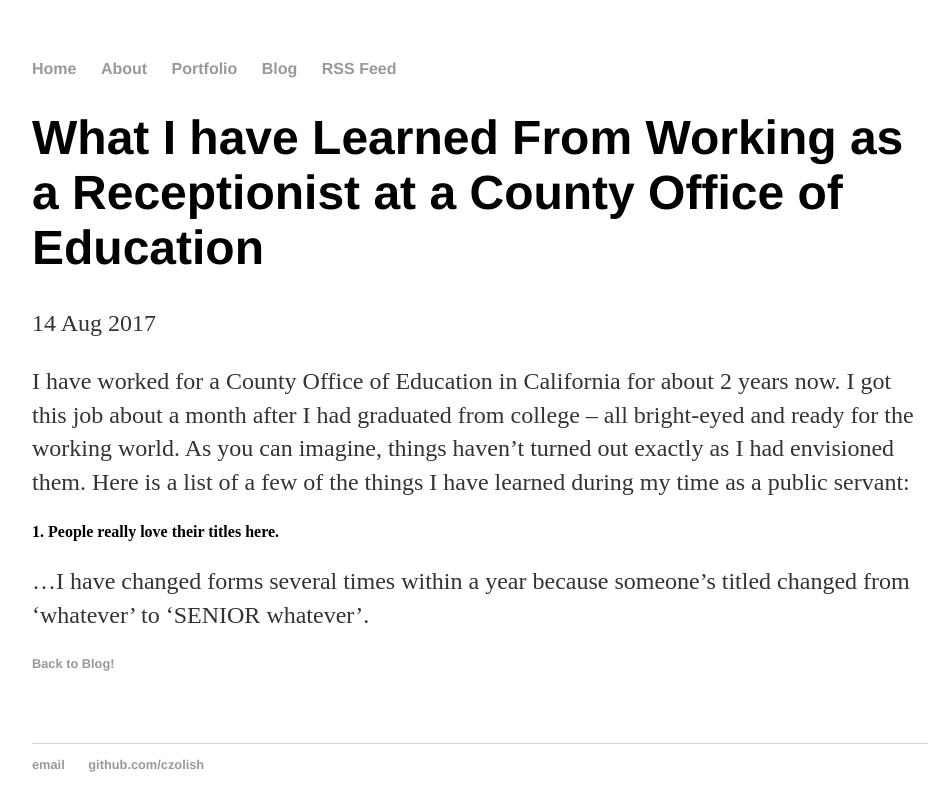
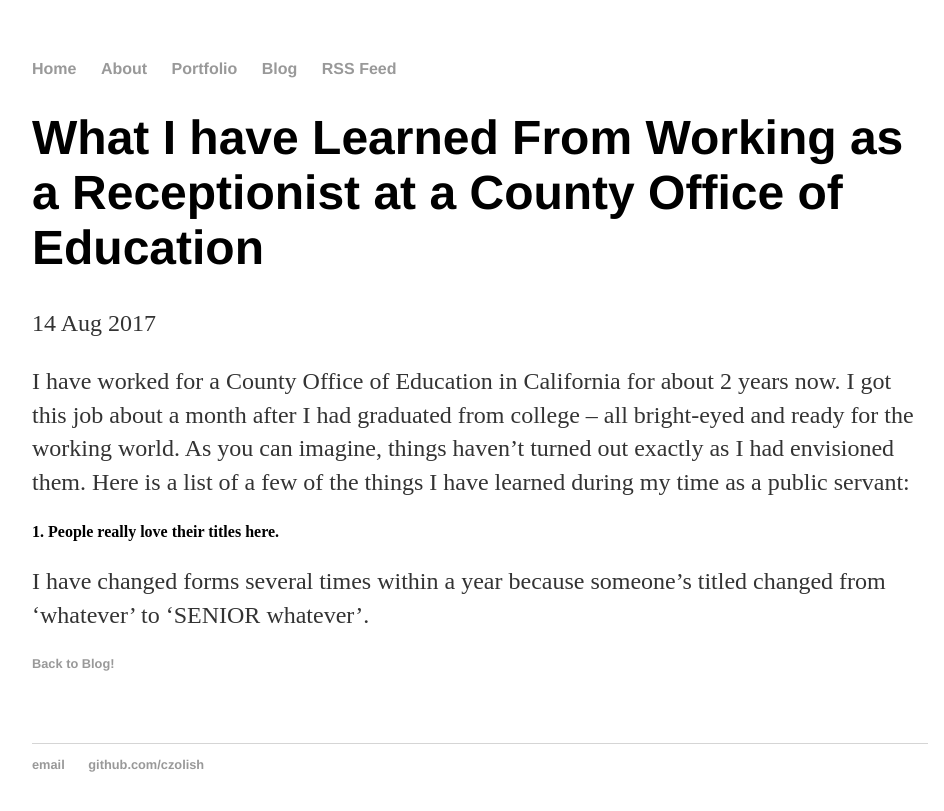
Before and after one commit to czolish/czolish.github.io, a Jekyll site: the page built from _posts/2017-08-14-what-i-have-learned-from-being-a-receptionist.md, in a window 1280 px wide. Shown: the top 811 px of the page, without its empty margins (160-1104 px from the left). Built offline with Jekyll 4.4.1, drawn with Linux system fonts in a browser that asks for light colours; comment, search, counter and statistics services are not loaded.

```diff
--- a/_posts/2017-08-14-what-i-have-learned-from-being-a-receptionist.md
+++ b/_posts/2017-08-14-what-i-have-learned-from-being-a-receptionist.md
@@ -8,4 +8,4 @@ comments: true
 I have worked for a County Office of Education in California for about 2 years now. I got this job about a month after I had graduated from college -- all bright-eyed and ready for the working world. As you can imagine, things haven't turned out exactly as I had envisioned them. Here is a list of a few of the things I have learned during my time as a public servant:
 
 #### 1.  People really love their titles here.
-...I have changed forms several times within a year because someone's titled changed from 'whatever' to 'SENIOR whatever'.
+   I have changed forms several times within a year because someone's titled changed from 'whatever' to 'SENIOR whatever'.
```
